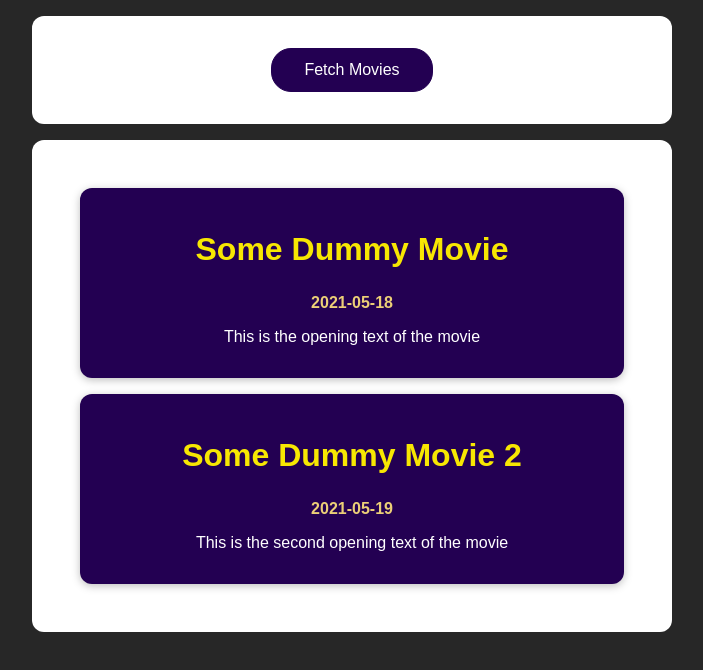
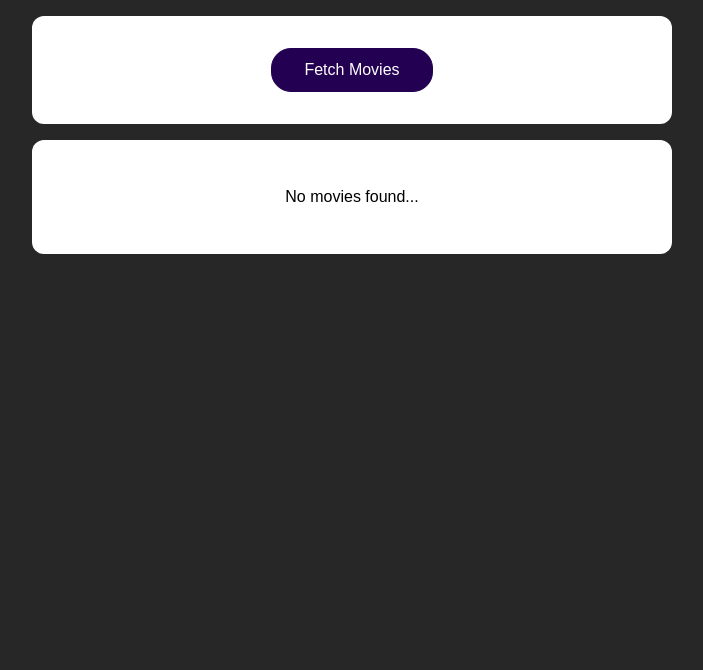
Before and after one commit to Aleksandras97/react-guide, a React (Create React App) app: page / in a window 1280 px wide. Shown: the top 670 px of the page, without its empty margins (288-991 px from the left). Built offline with nearby package versions, Linux system fonts and the light colour scheme.

Commit message:
Added Fetching api data

```diff
--- a/src/App.js
+++ b/src/App.js
@@ -1,31 +1,58 @@
-import { Fragment } from 'react';
-import './App.css';
-import MovieList from './components/MovieList';
+import axios from "axios";
+import { Fragment, useState } from "react";
+import "./App.css";
+import MovieList from "./components/MovieList";
 
 function App() {
-  const dummyMovies = [
-    {
-      id: 1,
-      title: 'Some Dummy Movie',
-      openingText: 'This is the opening text of the movie',
-      releaseDate: '2021-05-18',
-    },
-    {
-      id: 2,
-      title: 'Some Dummy Movie 2',
-      openingText: 'This is the second opening text of the movie',
-      releaseDate: '2021-05-19',
-    },
-  ];
+  const [movies, setMovies] = useState([]);
+  const [isLoading, setIsLoading] = useState(false);
+  const [error, setError] = useState(null);
 
+  async function fetchMoviesHandler() {
+    setIsLoading(true);
+    setError(null);
+    await axios
+      .get("https://swapi.dev/api/films/")
+      .then((res) => {
+        const transformMovies = res.data.results.map((data) => {
+          return {
+            id: data.episode_id,
+            title: data.title,
+            openingText: data.opening_crawl,
+            releaseDate: data.release_date,
+          };
+        });
+
+        setMovies(transformMovies);
+      })
+      .catch((err) => {
+        console.log(err);
+        setError(err.message);
+      });
+    setIsLoading(false);
+  }
+
+  let content = <p>No movies found...</p>;
+
+  if (movies.length > 0) {
+    content = <MovieList movies={movies} />
+  }
+
+  if (error) {
+    content = <p>{error}</p>;
+  }
+
+  if (isLoading) {
+    content = <p>Loading...</p>;
+  }
 
   return (
     <Fragment>
-        <section>
-        <button>Fetch Movies</button>
+      <section>
+        <button onClick={fetchMoviesHandler}>Fetch Movies</button>
       </section>
-        <section>
-        <MovieList movies={dummyMovies} />
+      <section>
+        {content}
       </section>
     </Fragment>
   );
--- a/src/components/MovieList.js
+++ b/src/components/MovieList.js
@@ -3,7 +3,9 @@ import styles from "./MovieList.module.css";
 
 const MovieList = ({ movies }) => {
   const movieList = movies.map((movie) => (
+
     <Movie
+      key={movie.id}
       title={movie.title}
       openingText={movie.openingText}
       date={movie.releaseDate}
```
